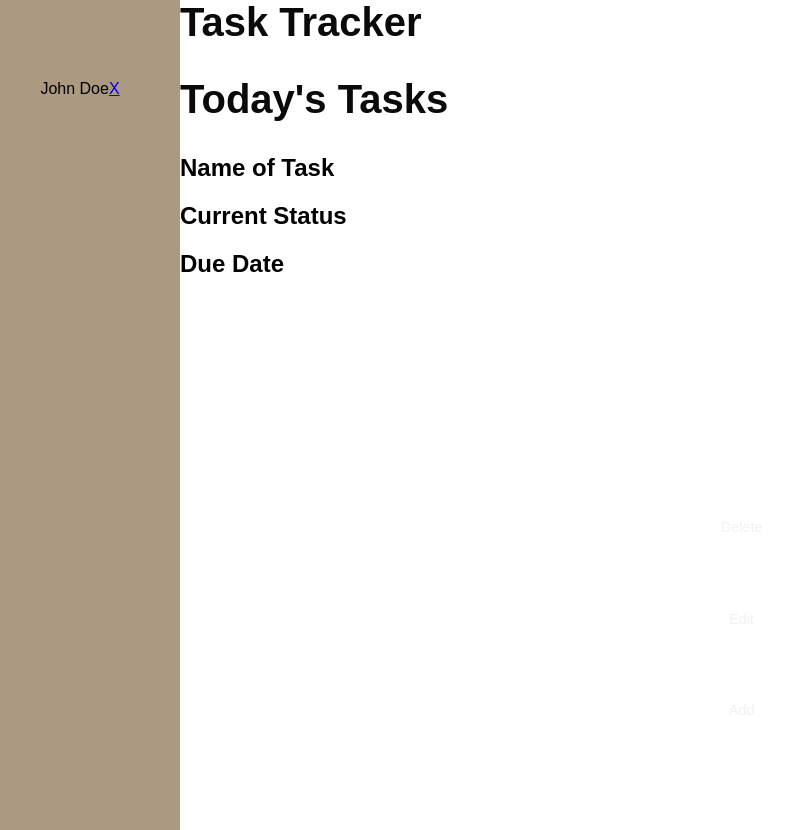
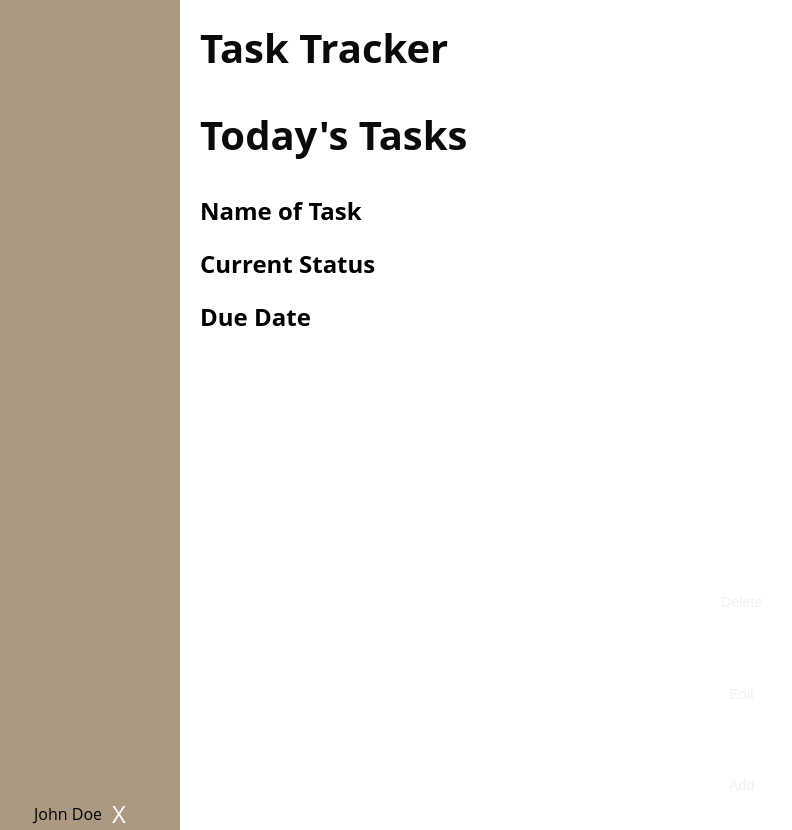
Before and after one commit to senttt/quicktaskv2, a React (Create React App) app: page /task-tracker in a window 1280 px wide. Shown: the top 830 px of the page, without its empty margins (20-812 px from the left). Before the commit the page ends 800 px from the top, so only its background shows below. Built offline with nearby package versions, Linux system fonts and the light colour scheme.

Commit message:
Data Analysis CSS update

```diff
--- a/src/Pages/DataAnalysis.css
+++ b/src/Pages/DataAnalysis.css
@@ -0,0 +1,83 @@
+body {
+    margin: 0;
+    padding: 0;
+    font-family: Open Sans, sans-serif;
+  }
+
+
+  .user-info {
+    margin-top: auto;
+    padding: 10px;
+    display: flex;
+    align-items: center;
+  }
+
+  .username {
+    margin-right: 10px;
+  }
+
+  .sign-out a {
+    font-size: 1.5rem;
+    color: white;
+    text-decoration: none;
+    cursor: pointer;
+  }
+
+  /* Main Content Styles */
+  .main {
+  width: 97.9%;
+  height: 100%;
+  padding: 20px;
+}
+
+  header {
+    display: flex;
+    align-items: center;
+    justify-content: flex-end;
+    margin-bottom: 20px;
+  }
+
+  .report-chart {
+    width: 1440px;
+    height: 300px;
+    background-color: lightgray;
+  }
+
+  .chart-container {
+    display: flex;
+    justify-content: center;
+    align-items: center;
+  }
+
+  .chart-area {
+    display: flex;
+    flex-wrap: wrap;
+    justify-content: center;
+    align-items: flex-start;
+    gap: 20px;
+    margin-top: 20px;
+  }
+
+ .chart {
+  display: flex;
+  align-items: flex-end;
+  width: 1000px;
+  height: 300px;
+  border: 1px solid #ccc;
+  padding: 10px;
+  box-sizing: border-box;
+}
+
+.bar {
+  background-color: #007bff;
+  width: 20%;
+  margin-right: 10px;
+}
+
+	.anybutton {
+       top:80%;
+       left:45%;
+       width:200px;
+       height:40px;
+       position: absolute;
+       }
```
